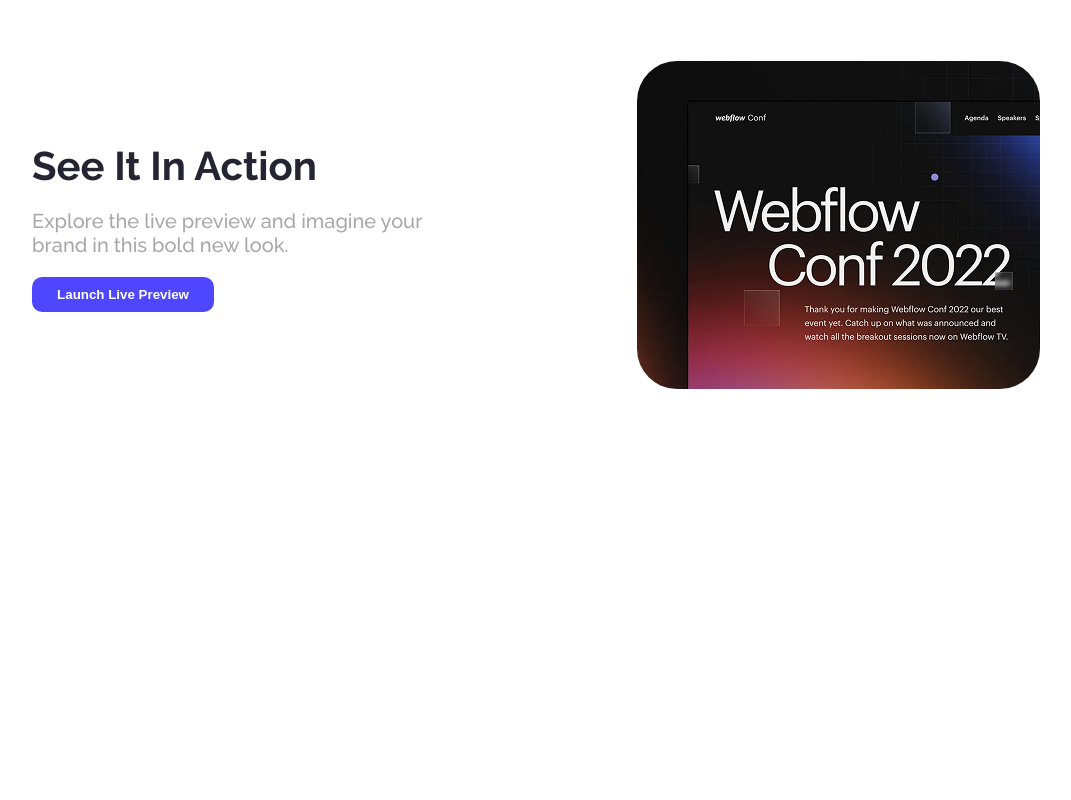
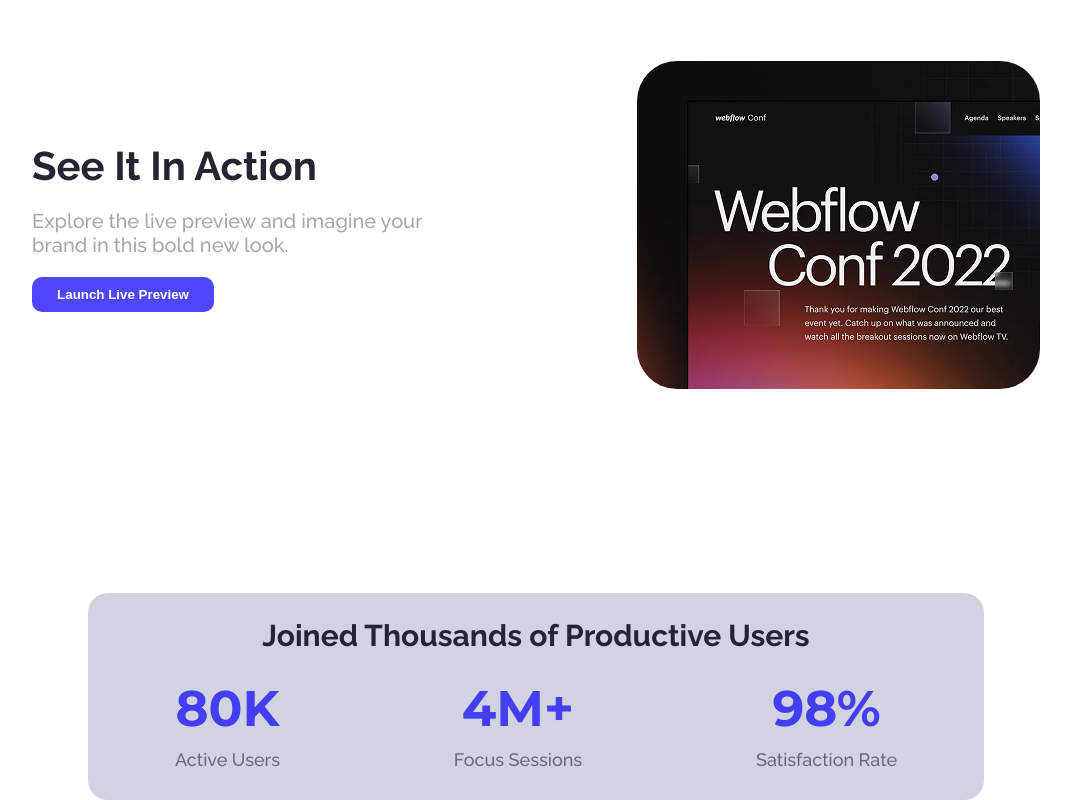
Before and after one commit to Abdullah881485/PH-A-1, a plain HTML site: page index.html in a window 1280 px wide. Shown: the part 837-1637 px from the top of the page, without its empty margins (104-1175 px from the left). Before the commit the page ends 1430 px from the top, so only its background shows below. Drawn offline with Linux system fonts and the light colour scheme.

Commit message:
added users section

```diff
--- a/index.html
+++ b/index.html
@@ -35,5 +35,29 @@
       </div>
    </section>
 
+
+   <section class="users">
+        <div class="users-contain">
+            <div class="title">
+            <h1>Joined Thousands of Productive Users</h1>
+            </div>
+            <div class="score">
+                <div class="no1">
+                    <h1>80K</h1>
+                    <p>Active Users</p>
+                </div>
+                <div class="no2">
+                    <h1>4M+</h1>
+                    <p>Focus Sessions</p>
+                </div>
+                <div class="no3">
+                    <h1>98%</h1>
+                    <p>Satisfaction Rate</p>
+                </div>
+
+            </div>
+        </div>
+   </section>
+
 </body>
 </html>
--- a/style.css
+++ b/style.css
@@ -93,3 +93,43 @@ nav h1{
 .action-contain img{
     border-radius: 40px;
 }
+.users-contain{
+    background-color: #cacddcdd;
+    width: 70%;
+    align-items: center;
+    margin: auto;
+    border-radius: 20px;
+}
+.users-contain .title h1{
+    font-size: 30px;
+    font-style: normal;
+    font-weight: 700;
+    font-family: "Raleway", sans-serif;
+    font-optical-sizing: auto;
+    color: #252432;
+    text-align: center;
+    margin: 25px;
+}
+.users-contain .score{
+    display: flex;
+    justify-content: space-around;
+
+}
+.users-contain .score h1{
+    font-size: 50px;
+    font-family: "Montserrat", sans-serif;
+    color: #443ef2;
+    text-align: center;
+
+}
+.users-contain .score p{
+    font-family: "Raleway", sans-serif;
+    font-optical-sizing: auto;
+
+    margin: 10px auto;
+    margin-bottom: 30px;
+    font-size: 18px;
+    font-weight: 500;
+    opacity: 60%;
+    color: #252432;
+}
```
